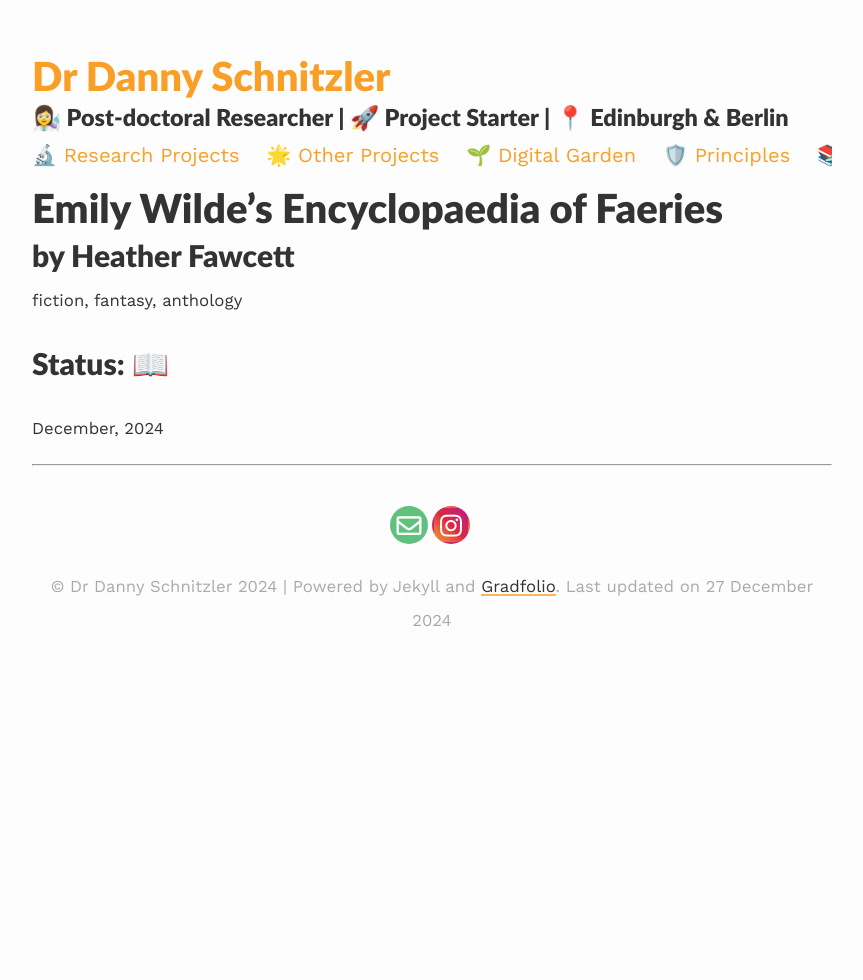
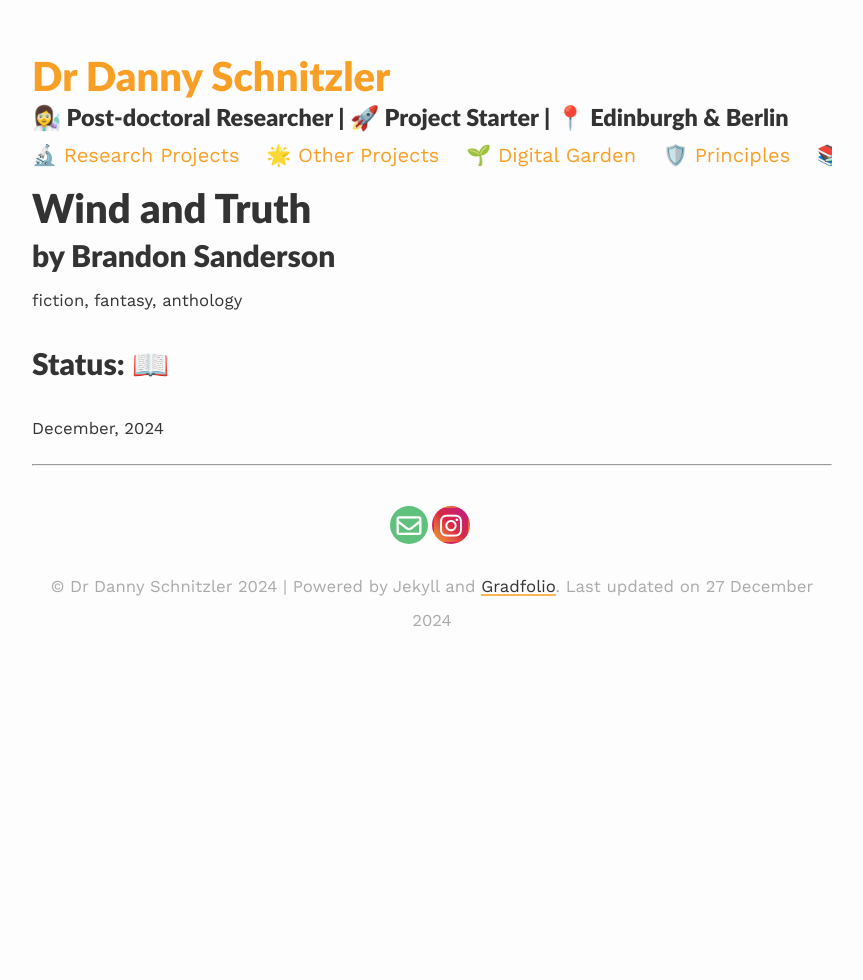
Before and after one commit to dschnitzler14/dschnitzler, a Jekyll site: the page built from _bookshelf/2024-12-11-emily-wilde.md, in a window 1280 px wide. Shown: the whole page, without its empty margins (208-1071 px from the left). Built offline with Jekyll 4.4.1, drawn with Linux system fonts in a browser that asks for light colours; nearby versions of some CDN libraries.

Commit message:
book update

```diff
--- a/_bookshelf/2024-12-11-emily-wilde.md
+++ b/_bookshelf/2024-12-11-emily-wilde.md
@@ -1,8 +1,8 @@
 ---
 layout: book_post
-book_title: "Emily Wilde’s Encyclopaedia of Faeries"
-book_author: "Heather Fawcett"
-book_link: "https://hardcover.app/books/emily-wilde-s-encyclopaedia-of-faeries"
+book_title: "Wind and Truth"
+book_author: "Brandon Sanderson"
+book_link: "https://hardcover.app/books/knights-of-wind-and-truth"
 date: 2024-12-11
 status: 📖
 rating: ""
```
